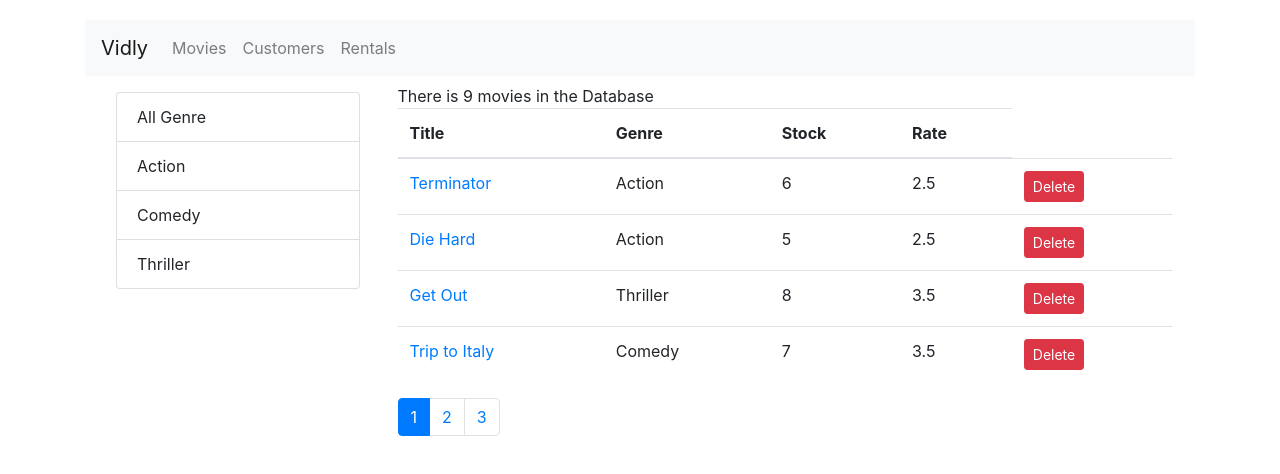
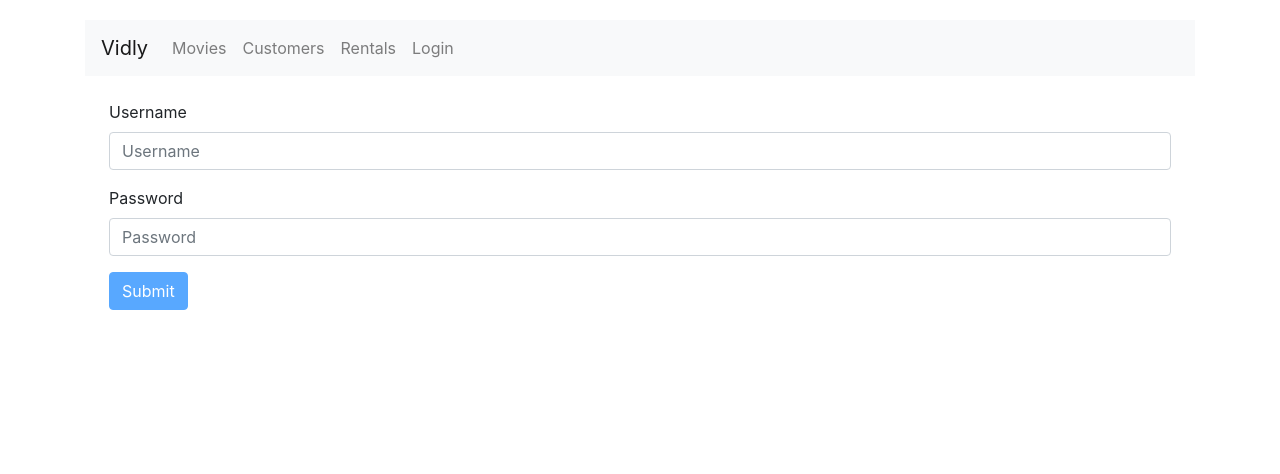
Before and after one commit to blackbox47/vidly, a React (Create React App) app: page /login in a window 1280 px wide. Before the commit this address led to /movies. Shown: the top 474 px of the page. Built offline with nearby package versions, Linux system fonts and the light colour scheme.

Commit message:
login page and Joi validation added

```diff
--- a/package.json
+++ b/package.json
@@ -8,6 +8,7 @@
     "@testing-library/user-event": "^7.2.1",
     "bootstrap": "^4.4.1",
     "font-awesome": "^4.7.0",
+    "joi-browser": "^13.4.0",
     "lodash": "^4.17.15",
     "react": "^16.13.0",
     "react-dom": "^16.13.0",
--- a/src/App.js
+++ b/src/App.js
@@ -7,6 +7,7 @@ import Customers from "./components/customers";
 import Rentals from "./components/Rentals";
 import MovieForm from "./components/movieForm";
 import NotFound from "./components/not-found";
+import Login from "./components/login";
 
 class App extends Component {
   state = {};
@@ -15,6 +16,7 @@ class App extends Component {
       <main className="container">
         <NavBar></NavBar>
         <Switch>
+          <Route path="/login" component={Login}></Route>
           <Route path="/movies/:id" component={MovieForm}></Route>
           <Route path="/movies" component={Movie}></Route>
           <Route path="/customers" component={Customers}></Route>
--- /dev/null
+++ b/src/components/common/input.jsx
@@ -0,0 +1,23 @@
+import React from "react";
+
+const Input = props => {
+  return (
+    <div className="form-group">
+      <label htmlFor={props.name}>{props.label}</label>
+      <input
+        id={props.name}
+        name={props.name}
+        value={props.value}
+        onChange={props.onChange}
+        placeholder={props.label}
+        type="text"
+        className="form-control"
+        ref={props.reference}
+      />
+      {props.error && <div className="alert alert-danger">{props.error}</div>}
+      {/* {props.error && <div className="alert alert-danger">{error}</div>} */}
+    </div>
+  );
+};
+
+export default Input;
--- /dev/null
+++ b/src/components/login.jsx
@@ -0,0 +1,103 @@
+import React, { Component } from "react";
+import Joi from "joi-browser";
+import Input from "./common/input";
+
+class Login extends Component {
+  state = {
+    account: { username: "", password: "" },
+    errors: {}
+  };
+
+  schema = {
+    username: Joi.string().required(),
+    password: Joi.string().required()
+  };
+
+  handleSubmit = e => {
+    e.preventDefault();
+
+    const errors = this.validate();
+    console.log(errors);
+    this.setState({ errors: errors || "" });
+    if (errors) return;
+
+    //// Call backend Services
+    console.log("Submitted");
+  };
+
+  validate = () => {
+    const result = Joi.validate(this.state.account, this.schema, {
+      abortEarly: false
+    });
+    if (!result.error) return null;
+    const errors = {};
+    for (let item of result.error.details) errors[item.path[0]] = item.message;
+    return errors;
+  };
+
+  handleChange = e => {
+    const account = { ...this.state.account };
+    account[e.currentTarget.name] = e.currentTarget.value;
+    this.setState({ account });
+  };
+
+  render() {
+    return (
+      <form onSubmit={this.handleSubmit} className="m-4">
+        <Input
+          label="Username"
+          name="username"
+          value={this.state.account.username}
+          onChange={this.handleChange}
+          error={this.state.errors.username}
+        />
+        <Input
+          label="Password"
+          name="password"
+          value={this.state.account.password}
+          onChange={this.handleChange}
+          error={this.state.errors.password}
+        />
+        <button
+          disabled={this.validate()}
+          type="submit"
+          className="btn btn-primary"
+        >
+          Submit
+        </button>
+      </form>
+    );
+  }
+}
+
+export default Login;
+
+// <div className="form-group">
+//           <label htmlFor="username">Username</label>
+//           <input
+//             autoFocus
+//             id="username"
+//             name="username"
+//             value={this.state.account.username}
+//             onChange={this.handleChange}
+//             ref={this.username}
+//             type="text"
+//             className="form-control"
+//             placeholder="Enter username"
+//           />
+//         </div>
+//         <div className="form-group">
+//           <div className="form-group">
+//             <label htmlFor="password">Password</label>
+//             <input
+//               id="password"
+//               name="password"
+//               value={this.state.account.password}
+//               onChange={this.handleChange}
+//               ref={this.password}
+//               type="password"
+//               className="form-control"
+//               placeholder="Password"
+//             />
+//           </div>
+//         </div>
--- a/src/components/navbar.jsx
+++ b/src/components/navbar.jsx
@@ -1,4 +1,4 @@
-import React, { Component } from "react";
+import React from "react";
 import { Link } from "react-router-dom";
 
 const NavBar = () => {
@@ -19,6 +19,9 @@ const NavBar = () => {
           <Link className="nav-item nav-link" to="/rentals">
             Rentals
           </Link>
+          <Link className="nav-item nav-link" to="/login">
+            Login
+          </Link>
         </div>
       </div>
     </nav>
```
Also changed, not shown: 1 other file (tests, documents, lock files or other folders).
